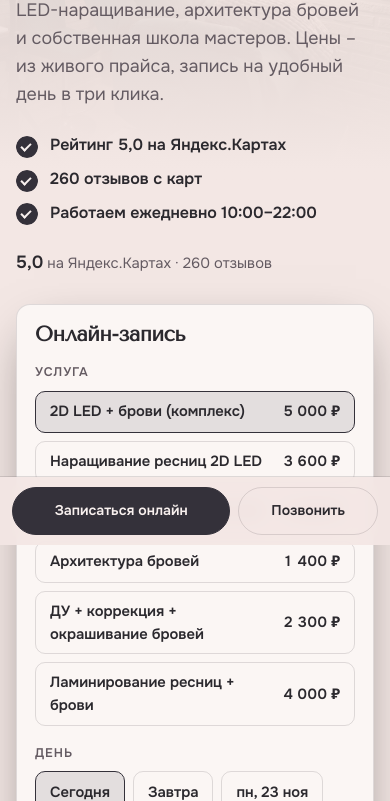
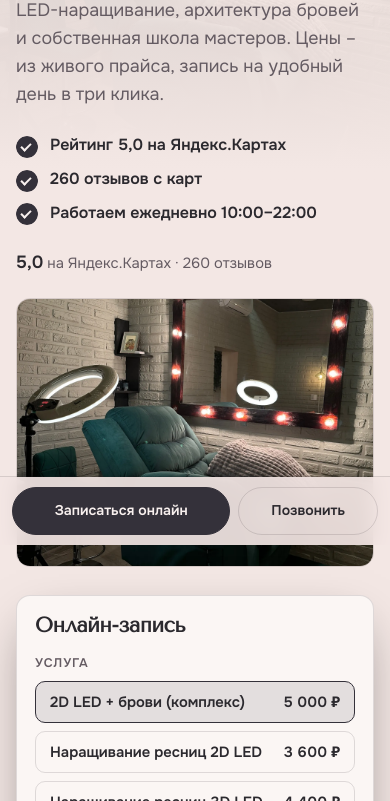
Before and after one commit to starksv59-beep/divaine, a plain HTML site: page index.html in a window 390 px wide. Shown: the part 299-1100 px from the top of the page. Drawn offline with Linux system fonts and the light colour scheme.

Commit message:
Hero-фото видно на мобильном первом экране

```diff
--- a/style-prod.css
+++ b/style-prod.css
@@ -180,7 +180,8 @@ main { max-width: var(--wrap); margin: 0 auto; padding: 0 var(--gut); }
   .s-hero { grid-template-columns: 1fr; }
   .s-hero__widget { position: static; }
   .s-hero__bg { height: 420px; }
-  .s-hero__photo { display: none; }
+  .s-hero__photo { display: block; margin: 22px 0 0; }
+  .s-hero__photo img { aspect-ratio: 4 / 3; }
   .s-incl, .s-contacts { grid-template-columns: 1fr; }
 }
 @media (max-width: 640px) {
```
